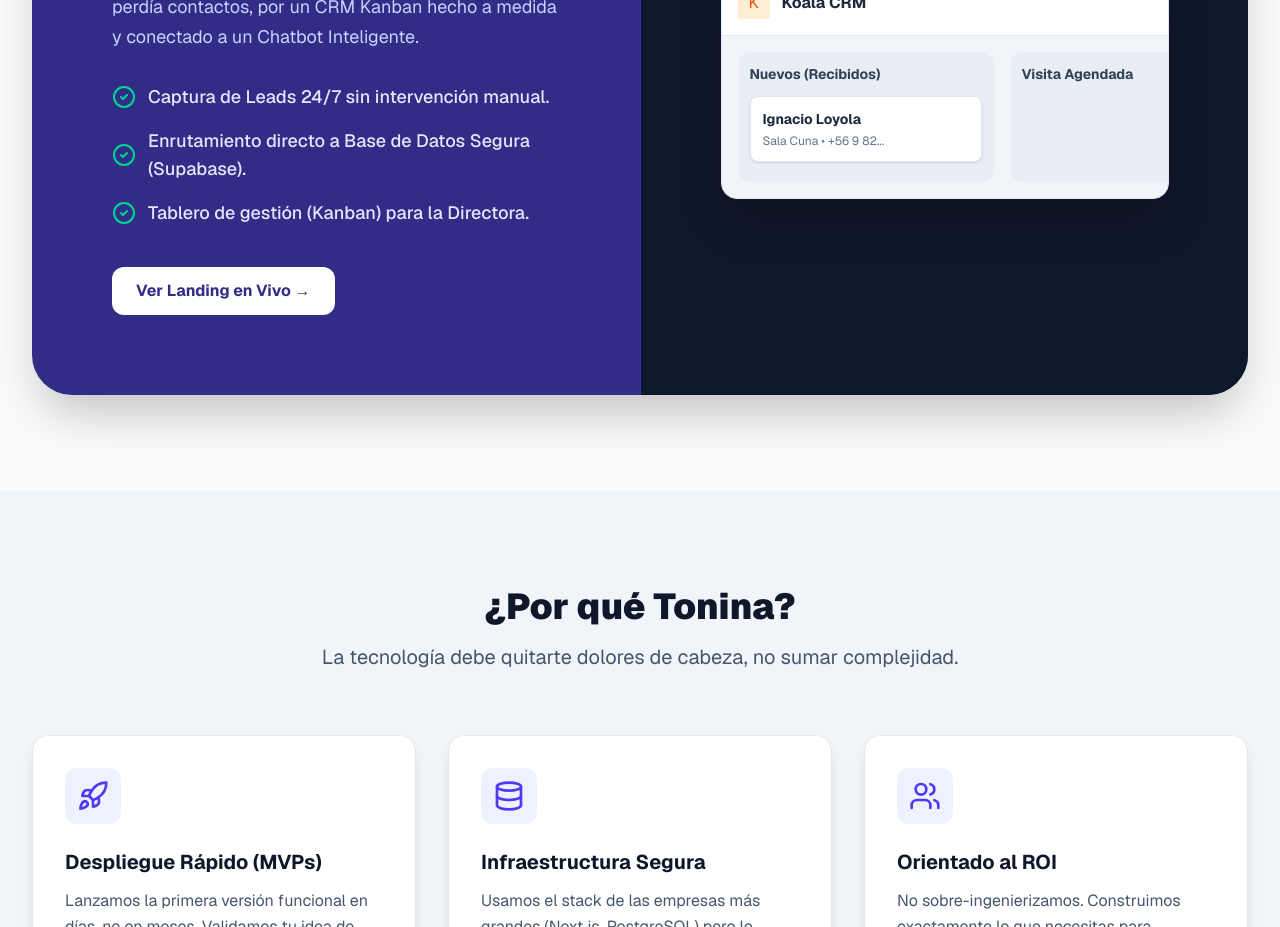
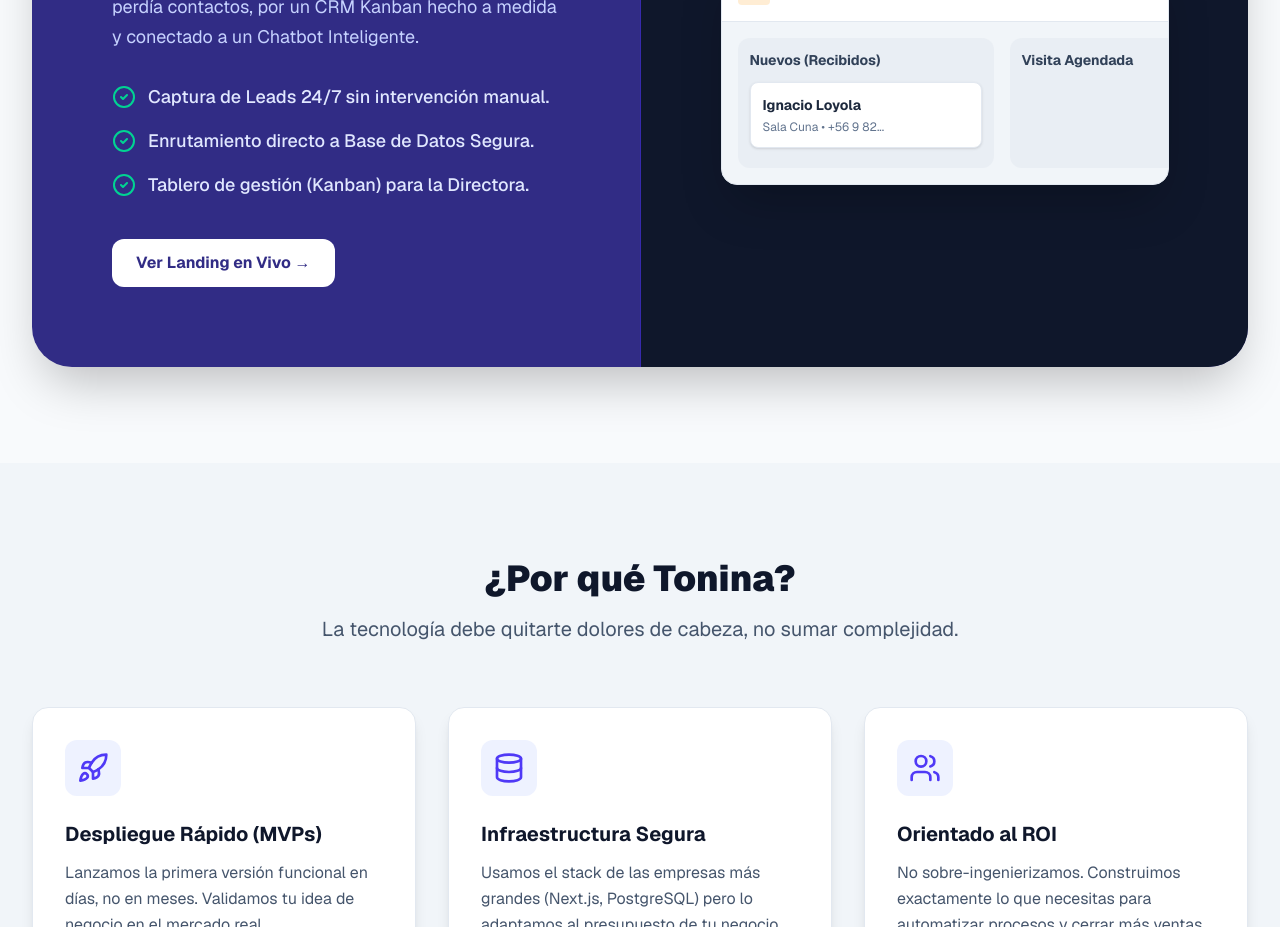
Before and after one commit to loyolahernandez/Tonina, a Next.js app in the folder landing-tonina/: page / in a window 1280 px wide. Shown: the part 1340-2267 px from the top of the page. Built offline with nearby package versions, Linux system fonts and the light colour scheme.

Commit message:
best desc page

```diff
--- a/landing-tonina/src/app/page.tsx
+++ b/landing-tonina/src/app/page.tsx
@@ -90,7 +90,7 @@
               <ul className="space-y-4 mb-10">
                 {[
                   "Captura de Leads 24/7 sin intervención manual.",
-                  "Enrutamiento directo a Base de Datos Segura (Supabase).",
+                  "Enrutamiento directo a Base de Datos Segura.",
                   "Tablero de gestión (Kanban) para la Directora.",
                 ].map((item, i) => (
                   <li key={i} className="flex items-center gap-3 text-indigo-100">
```
